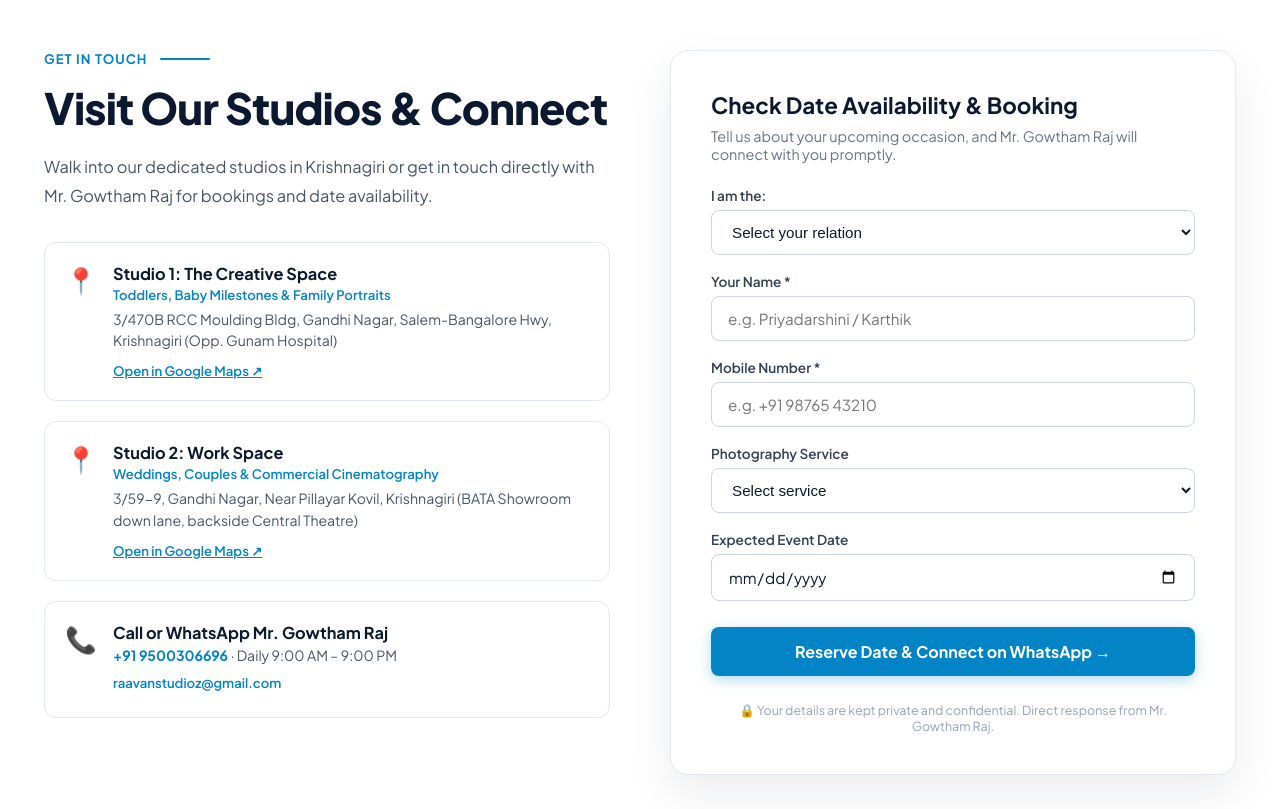
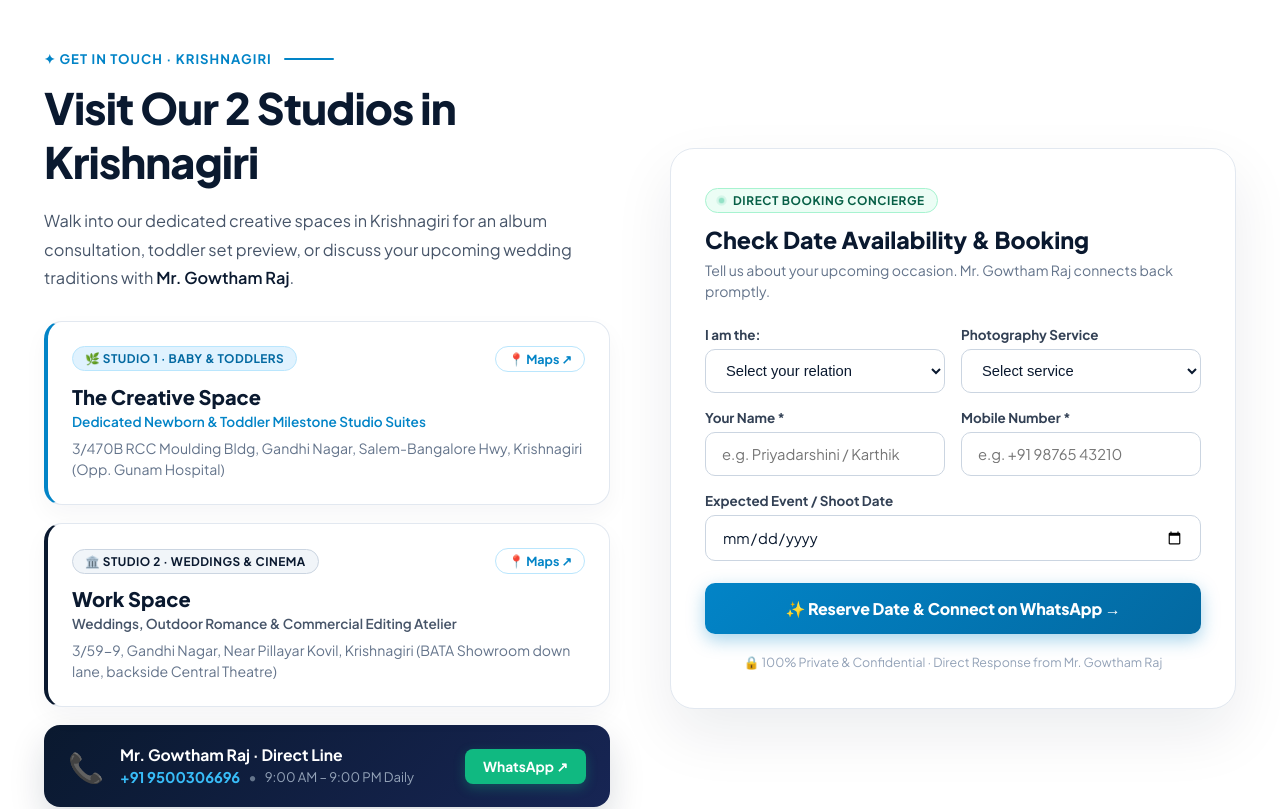
Before and after one commit to ramram128/raavan-public, a React (Vite) app in the folder frontend/: page / in a window 1280 px wide. Shown: the part 6100-6909 px from the top of the page. Built offline with nearby package versions, Linux system fonts and the light colour scheme; a web font is replaced by a local one.

Commit message:
style: redesign studios visit and booking concierge section to modern luxury aesthetic

```diff
--- a/frontend/src/pages/HomePage.jsx
+++ b/frontend/src/pages/HomePage.jsx
@@ -749,97 +749,112 @@ export default function HomePage({ onNavigate }) {
       </section>
 
       {/* ============================================================== */}
-      {/* 9. BOOK US NOW: Studio Locations & Quick Booking Form          */}
-      {/* Matches incrediblephotography.in (Book Us Now)                 */}
+      {/* 9. VISIT STUDIOS & QUICK BOOKING CONCIERGE (STYLISH & MODERN)   */}
       {/* ============================================================== */}
       <section className="inc-section-wrap inc-book-us-section" id="contact-booking">
         <div className="inc-container">
-          <div className="inc-two-col-grid">
-            {/* Left: Studio Locations & Direct Reach */}
+          <div className="inc-two-col-grid align-center">
+            {/* Left: 2 Physical Studios Hub */}
             <div className="inc-book-info-col">
               <div className="inc-section-label-row">
-                <span className="inc-label-text">GET IN TOUCH</span>
+                <span className="inc-label-text">✦ GET IN TOUCH · KRISHNAGIRI</span>
                 <div className="inc-line" />
               </div>
 
-              <h2 className="inc-heading-1">Visit Our Studios &amp; Connect</h2>
+              <h2 className="inc-heading-1">Visit Our 2 Studios in Krishnagiri</h2>
 
-              <p className="inc-paragraph" style={{ marginBottom: "24px" }}>
-                Walk into our dedicated studios in Krishnagiri or get in touch directly with Mr. Gowtham Raj for bookings and date availability.
+              <p className="inc-paragraph" style={{ marginBottom: "28px" }}>
+                Walk into our dedicated creative spaces in Krishnagiri for an album consultation, toddler set preview, or discuss your upcoming wedding traditions with <strong>Mr. Gowtham Raj</strong>.
               </p>
 
-              {/* Dual Krishnagiri Studios */}
-              <div className="inc-address-boxes-stack">
-                {/* Branch 1 */}
-                <div className="inc-address-box">
-                  <div className="inc-address-icon">📍</div>
-                  <div className="inc-address-content">
-                    <strong className="inc-address-title">Studio 1: The Creative Space</strong>
-                    <span className="inc-address-sub">Toddlers, Baby Milestones &amp; Family Portraits</span>
-                    <p className="inc-address-text">
-                      3/470B RCC Moulding Bldg, Gandhi Nagar, Salem-Bangalore Hwy, Krishnagiri (Opp. Gunam Hospital)
-                    </p>
+              {/* Dual Studio Cards Stack */}
+              <div className="inc-studios-luxury-stack">
+                {/* Branch 1: The Creative Space */}
+                <div className="inc-luxury-studio-card card-creative">
+                  <div className="studio-card-top-row">
+                    <span className="studio-badge-pill pill-cyan">🌿 STUDIO 1 · BABY &amp; TODDLERS</span>
                     <a
                       href="https://maps.app.goo.gl/13tnC9ZgRtQ5Ftje8"
                       target="_blank"
                       rel="noopener noreferrer"
-                      className="inc-map-link"
+                      className="studio-maps-pill-btn"
                     >
-                      Open in Google Maps ↗
+                      📍 Maps ↗
                     </a>
                   </div>
+                  <h3 className="studio-card-name">The Creative Space</h3>
+                  <span className="studio-card-focus">Dedicated Newborn &amp; Toddler Milestone Studio Suites</span>
+                  <p className="studio-card-addr">
+                    3/470B RCC Moulding Bldg, Gandhi Nagar, Salem-Bangalore Hwy, Krishnagiri (Opp. Gunam Hospital)
+                  </p>
                 </div>
 
-                {/* Branch 2 */}
-                <div className="inc-address-box">
-                  <div className="inc-address-icon">📍</div>
-                  <div className="inc-address-content">
-                    <strong className="inc-address-title">Studio 2: Work Space</strong>
-                    <span className="inc-address-sub">Weddings, Couples &amp; Commercial Cinematography</span>
-                    <p className="inc-address-text">
-                      3/59-9, Gandhi Nagar, Near Pillayar Kovil, Krishnagiri (BATA Showroom down lane, backside Central Theatre)
-                    </p>
+                {/* Branch 2: Work Space */}
+                <div className="inc-luxury-studio-card card-workspace">
+                  <div className="studio-card-top-row">
+                    <span className="studio-badge-pill pill-navy">🏛️ STUDIO 2 · WEDDINGS &amp; CINEMA</span>
                     <a
                       href="https://maps.app.goo.gl/e11f4M4RwXUbF1gcA"
                       target="_blank"
                       rel="noopener noreferrer"
-                      className="inc-map-link"
+                      className="studio-maps-pill-btn"
                     >
-                      Open in Google Maps ↗
+                      📍 Maps ↗
                     </a>
                   </div>
+                  <h3 className="studio-card-name">Work Space</h3>
+                  <span className="studio-card-focus">Weddings, Outdoor Romance &amp; Commercial Editing Atelier</span>
+                  <p className="studio-card-addr">
+                    3/59-9, Gandhi Nagar, Near Pillayar Kovil, Krishnagiri (BATA Showroom down lane, backside Central Theatre)
+                  </p>
                 </div>
 
-                {/* Direct Phone & WhatsApp */}
-                <div className="inc-address-box">
-                  <div className="inc-address-icon">📞</div>
-                  <div className="inc-address-content">
-                    <strong className="inc-address-title">Call or WhatsApp Mr. Gowtham Raj</strong>
-                    <p className="inc-address-text">
-                      <a href="tel:+919500306696" className="inc-phone-link">
+                {/* Direct Phone & WhatsApp Strip */}
+                <div className="inc-luxury-contact-strip">
+                  <div className="contact-strip-icon">📞</div>
+                  <div className="contact-strip-info">
+                    <strong className="contact-strip-title">Mr. Gowtham Raj · Direct Line</strong>
+                    <div className="contact-strip-links">
+                      <a href="tel:+919500306696" className="contact-strip-phone">
                         +91 9500306696
-                      </a>{" "}
-                      · Daily 9:00 AM – 9:00 PM
-                    </p>
-                    <span className="inc-address-sub">raavanstudioz@gmail.com</span>
+                      </a>
+                      <span className="contact-strip-sep">•</span>
+                      <span className="contact-strip-hours">9:00 AM – 9:00 PM Daily</span>
                     </div>
+                  </div>
+                  <a
+                    href={`https://wa.me/919500306696?text=${encodeURIComponent(
+                      "Hi Gowtham Raj! I would like to inquire about booking a photography session with Raavan Studio’z."
+                    )}`}
+                    target="_blank"
+                    rel="noopener noreferrer"
+                    className="contact-strip-wa-btn"
+                  >
+                    <span>WhatsApp ↗</span>
+                  </a>
                 </div>
               </div>
             </div>
 
-            {/* Right: Quick Booking Inquiry Form */}
+            {/* Right: Modern High-End Booking Concierge Card */}
             <div className="inc-book-form-col">
-              <div className="inc-booking-card">
-                <h3 className="inc-form-heading">Check Date Availability &amp; Booking</h3>
-                <p className="inc-form-sub">
-                  Tell us about your upcoming occasion, and Mr. Gowtham Raj will connect with you promptly.
+              <div className="inc-luxury-booking-card">
+                <div className="booking-card-header">
+                  <div className="booking-live-status">
+                    <span className="live-pulse-dot" />
+                    <span>DIRECT BOOKING CONCIERGE</span>
+                  </div>
+                  <h3 className="booking-card-title">Check Date Availability &amp; Booking</h3>
+                  <p className="booking-card-desc">
+                    Tell us about your upcoming occasion. Mr. Gowtham Raj connects back promptly.
                   </p>
+                </div>
 
                 {formSent ? (
                   <div className="inc-form-success">
                     <div className="inc-success-icon">✓</div>
                     <h4>Enquiry Sent via WhatsApp!</h4>
-                    <p>Thank you! Gowtham Raj has received your message and will get back to you shortly.</p>
+                    <p>Thank you! Mr. Gowtham Raj has received your message and will get back to you shortly.</p>
                     <button
                       type="button"
                       className="inc-primary-button mt-3"
@@ -849,14 +864,15 @@ export default function HomePage({ onNavigate }) {
                     </button>
                   </div>
                 ) : (
-                  <form onSubmit={handleQuickBookingSubmit} className="inc-booking-form">
-                    <div className="inc-form-field">
+                  <form onSubmit={handleQuickBookingSubmit} className="inc-luxury-form">
+                    <div className="form-fields-two-grid">
+                      <div className="form-field-group">
                         <label htmlFor="formRole">I am the:</label>
                         <select
                           id="formRole"
                           value={formRole}
                           onChange={(e) => setFormRole(e.target.value)}
-                        className="inc-input-control"
+                          className="luxury-select-input"
                         >
                           <option value="">Select your relation</option>
                           <option value="Bride">Bride</option>
@@ -867,7 +883,26 @@ export default function HomePage({ onNavigate }) {
                         </select>
                       </div>
 
-                    <div className="inc-form-field">
+                      <div className="form-field-group">
+                        <label htmlFor="formService">Photography Service</label>
+                        <select
+                          id="formService"
+                          value={formService}
+                          onChange={(e) => setFormService(e.target.value)}
+                          className="luxury-select-input"
+                        >
+                          <option value="">Select service</option>
+                          <option value="Wedding Couple Shoot / Namma Veetu Kalyanam">Wedding (Namma Veetu Kalyanam)</option>
+                          <option value="Toddlers by Raavan (Baby / Newborn Milestone)">Toddlers by Raavan (Baby / Newborn)</option>
+                          <option value="Outdoor Couple Shoot (Krishnagiri Hills)">Outdoor Couple (Krishnagiri Hills)</option>
+                          <option value="Maternity & Family Portraiture">Maternity &amp; Family Portrait</option>
+                          <option value="Custom Bespoke Event">Custom Bespoke Event</option>
+                        </select>
+                      </div>
+                    </div>
+
+                    <div className="form-fields-two-grid">
+                      <div className="form-field-group">
                         <label htmlFor="formName">Your Name *</label>
                         <input
                           type="text"
@@ -876,11 +911,11 @@ export default function HomePage({ onNavigate }) {
                           placeholder="e.g. Priyadarshini / Karthik"
                           value={formName}
                           onChange={(e) => setFormName(e.target.value)}
-                        className="inc-input-control"
+                          className="luxury-text-input"
                         />
                       </div>
 
-                    <div className="inc-form-field">
+                      <div className="form-field-group">
                         <label htmlFor="formMobile">Mobile Number *</label>
                         <input
                           type="tel"
@@ -889,45 +924,29 @@ export default function HomePage({ onNavigate }) {
                           placeholder="e.g. +91 98765 43210"
                           value={formMobile}
                           onChange={(e) => setFormMobile(e.target.value)}
-                        className="inc-input-control"
+                          className="luxury-text-input"
                         />
                       </div>
-
-                    <div className="inc-form-field">
-                      <label htmlFor="formService">Photography Service</label>
-                      <select
-                        id="formService"
-                        value={formService}
-                        onChange={(e) => setFormService(e.target.value)}
-                        className="inc-input-control"
-                      >
-                        <option value="">Select service</option>
-                        <option value="Wedding Couple Shoot / Namma Veetu Kalyanam">Wedding Couple Shoot (Namma Veetu Kalyanam)</option>
-                        <option value="Outdoor Couple Shoot (Krishnagiri Hills)">Outdoor Couple Shoot (Krishnagiri Hills)</option>
-                        <option value="Toddlers by Raavan (Baby / Newborn Milestone)">Toddlers by Raavan (Baby / Newborn Milestone)</option>
-                        <option value="Maternity & Family Portraiture">Maternity &amp; Family Portraiture</option>
-                        <option value="Custom Bespoke Event">Custom Bespoke Event</option>
-                      </select>
                     </div>
 
-                    <div className="inc-form-field">
-                      <label htmlFor="formDate">Expected Event Date</label>
+                    <div className="form-field-group">
+                      <label htmlFor="formDate">Expected Event / Shoot Date</label>
                       <input
                         type="date"
                         id="formDate"
                         value={formDate}
                         onChange={(e) => setFormDate(e.target.value)}
-                        className="inc-input-control"
+                        className="luxury-text-input"
                       />
                     </div>
 
-                    <button type="submit" className="inc-submit-button">
-                      <span>Reserve Date &amp; Connect on WhatsApp →</span>
+                    <button type="submit" className="luxury-submit-button">
+                      <span>✨ Reserve Date &amp; Connect on WhatsApp →</span>
                     </button>
 
-                    <p className="inc-form-privacy-note">
-                      🔒 Your details are kept private and confidential. Direct response from Mr. Gowtham Raj.
-                    </p>
+                    <div className="booking-trust-note">
+                      <span>🔒 100% Private &amp; Confidential · Direct Response from Mr. Gowtham Raj</span>
+                    </div>
                   </form>
                 )}
               </div>
```
Also changed, not shown: frontend/src/pages.css. Lines whose indentation alone changed are shown as unchanged.
